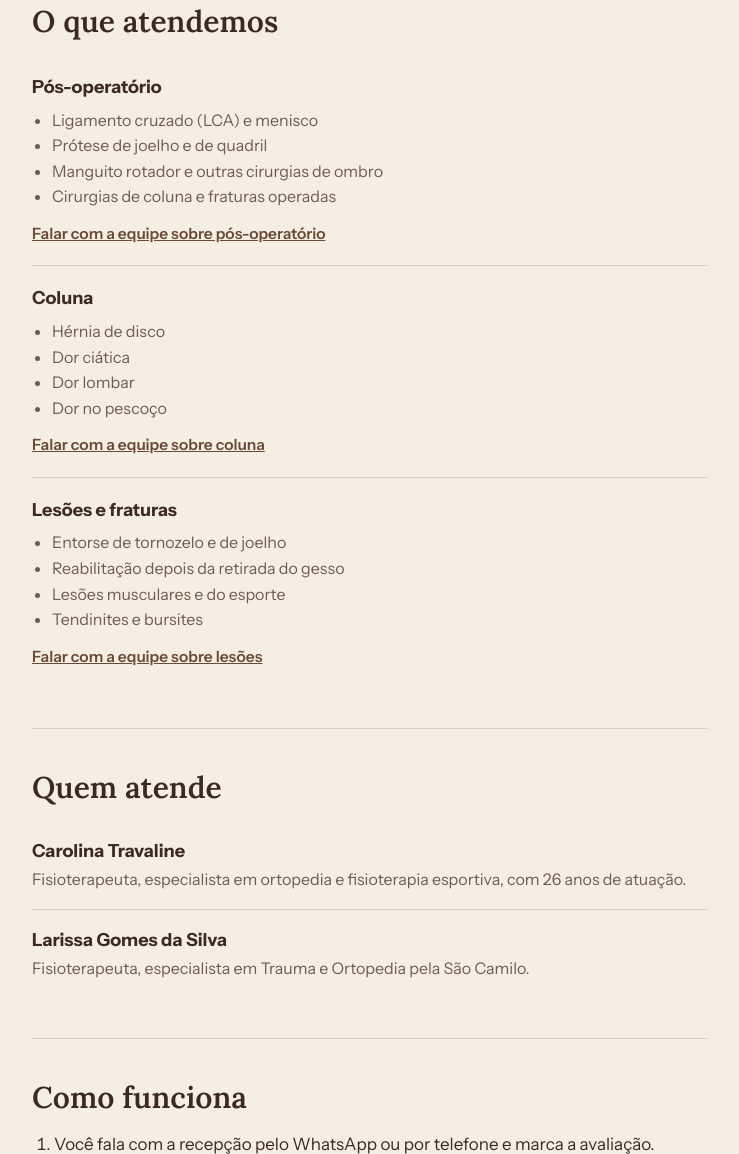
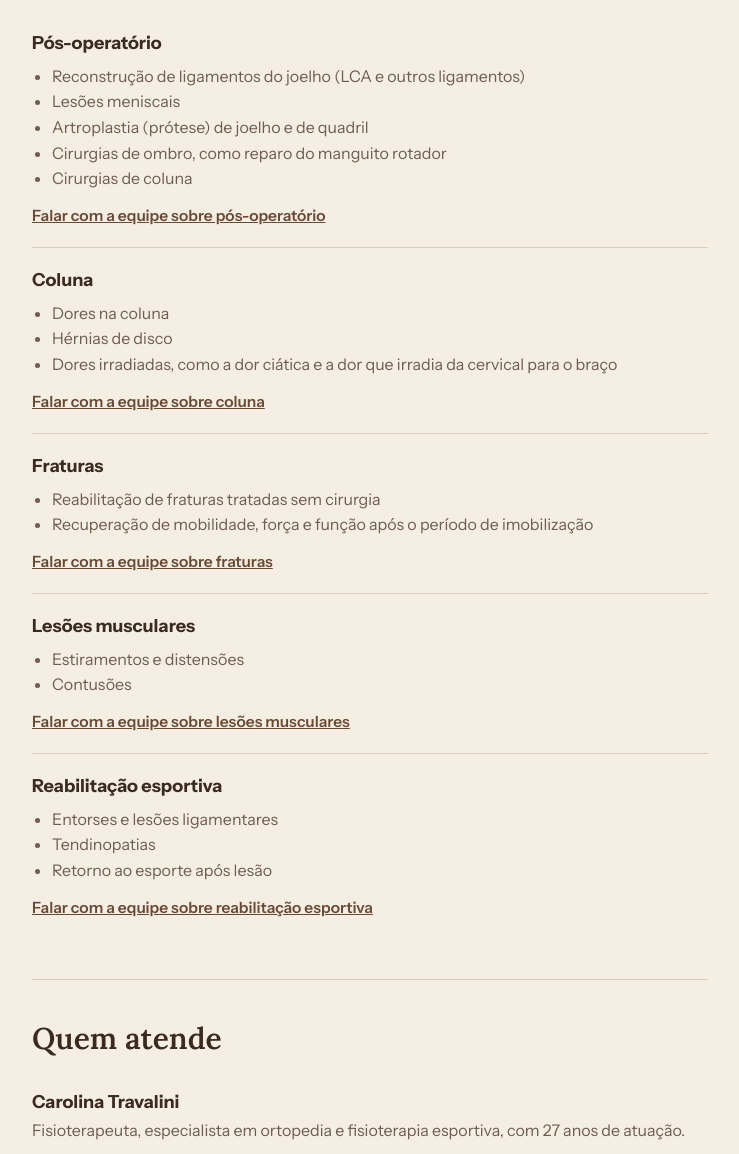
Before and after one commit to gocosta24-code/TOinfantilCasaOliveira, a plain HTML site: page fisioterapia/index.html in a window 1280 px wide. Shown: the part 1202-2356 px from the top of the page, without its empty margins (270-1009 px from the left). Drawn offline with Linux system fonts and the light colour scheme.

Commit message:
LP fisioterapia: ajustes da Carolina (áreas, nomenclatura técnica, sem 'atendimento individual')
Co-Authored-By: Claude Opus 5.5 <noreply@anthropic.com>
Claude-Session: https://claude.ai/code/session_019HKackEBFXvkqDK37YKE5T

```diff
--- a/fisioterapia/index.html
+++ b/fisioterapia/index.html
@@ -4,7 +4,7 @@
 <meta charset="UTF-8">
 <meta name="viewport" content="width=device-width, initial-scale=1">
 <title>Fisioterapia Ortopédica no Bairro Saúde, São Paulo | Casa Oliveira Saúde</title>
-<meta name="description" content="Fisioterapia ortopédica na Rua Dr. Samuel Porto, 396, perto do Metrô Saúde. Pós-operatório, dor na coluna, lesões e fraturas. Atendimento individual e particular, com nota fiscal para reembolso.">
+<meta name="description" content="Fisioterapia ortopédica e esportiva na Rua Dr. Samuel Porto, 396, perto do Metrô Saúde. Pós-operatório, coluna, fraturas, lesões musculares e reabilitação esportiva. Particular, com nota fiscal para reembolso.">
 <link rel="preconnect" href="https://fonts.googleapis.com">
 <link rel="preconnect" href="https://fonts.gstatic.com" crossorigin>
 <link href="https://fonts.googleapis.com/css2?family=Lora:wght@500;600&family=Instrument+Sans:wght@400;500;600;700&display=swap" rel="stylesheet">
@@ -96,7 +96,7 @@
 
   <section class="hero">
     <h1 id="h-title">Fisioterapia ortopédica no bairro Saúde</h1>
-    <p class="sub" id="h-sub">Pós-operatório, dor na coluna, lesões e fraturas. Atendimento individual na Rua Dr. Samuel Porto, 396, a cinco minutos do Metrô Saúde.</p>
+    <p class="sub" id="h-sub">Pós-operatório, coluna, fraturas, lesões musculares e reabilitação esportiva. Na Rua Dr. Samuel Porto, 396, a cinco minutos do Metrô Saúde.</p>
 
     <div class="actions">
       <a class="btn btn-main wpp" id="wpp-hero" href="#" target="_blank" rel="noopener">Agendar avaliação pelo WhatsApp</a>
@@ -104,7 +104,6 @@
     </div>
 
     <ul class="facts">
-      <li>Uma fisioterapeuta por paciente, durante toda a sessão</li>
       <li>Não precisa de pedido médico para agendar</li>
       <li>Particular, com nota fiscal e relatório para pedir reembolso ao plano</li>
       <li>Programa de reabilitação parcelado em até 10x sem juros</li>
@@ -124,10 +123,11 @@
     <div class="area" id="pos-operatorio">
       <h3>Pós-operatório</h3>
       <ul>
-        <li>Ligamento cruzado (LCA) e menisco</li>
-        <li>Prótese de joelho e de quadril</li>
-        <li>Manguito rotador e outras cirurgias de ombro</li>
-        <li>Cirurgias de coluna e fraturas operadas</li>
+        <li>Reconstrução de ligamentos do joelho (LCA e outros ligamentos)</li>
+        <li>Lesões meniscais</li>
+        <li>Artroplastia (prótese) de joelho e de quadril</li>
+        <li>Cirurgias de ombro, como reparo do manguito rotador</li>
+        <li>Cirurgias de coluna</li>
       </ul>
       <a class="wpp" data-msg="Olá! Fiz uma cirurgia e gostaria de agendar uma avaliação de fisioterapia." href="#" target="_blank" rel="noopener">Falar com a equipe sobre pós-operatório</a>
     </div>
@@ -135,31 +135,47 @@
     <div class="area" id="coluna">
       <h3>Coluna</h3>
       <ul>
-        <li>Hérnia de disco</li>
-        <li>Dor ciática</li>
-        <li>Dor lombar</li>
-        <li>Dor no pescoço</li>
+        <li>Dores na coluna</li>
+        <li>Hérnias de disco</li>
+        <li>Dores irradiadas, como a dor ciática e a dor que irradia da cervical para o braço</li>
       </ul>
       <a class="wpp" data-msg="Olá! Estou com dor na coluna e gostaria de agendar uma avaliação de fisioterapia." href="#" target="_blank" rel="noopener">Falar com a equipe sobre coluna</a>
     </div>
 
-    <div class="area" id="lesoes">
-      <h3>Lesões e fraturas</h3>
+    <div class="area" id="fraturas">
+      <h3>Fraturas</h3>
       <ul>
-        <li>Entorse de tornozelo e de joelho</li>
-        <li>Reabilitação depois da retirada do gesso</li>
-        <li>Lesões musculares e do esporte</li>
-        <li>Tendinites e bursites</li>
+        <li>Reabilitação de fraturas tratadas sem cirurgia</li>
+        <li>Recuperação de mobilidade, força e função após o período de imobilização</li>
       </ul>
-      <a class="wpp" data-msg="Olá! Tive uma lesão e gostaria de agendar uma avaliação de fisioterapia." href="#" target="_blank" rel="noopener">Falar com a equipe sobre lesões</a>
+      <a class="wpp" data-msg="Olá! Tive uma fratura e gostaria de agendar uma avaliação de fisioterapia." href="#" target="_blank" rel="noopener">Falar com a equipe sobre fraturas</a>
+    </div>
+
+    <div class="area" id="lesoes-musculares">
+      <h3>Lesões musculares</h3>
+      <ul>
+        <li>Estiramentos e distensões</li>
+        <li>Contusões</li>
+      </ul>
+      <a class="wpp" data-msg="Olá! Tive uma lesão muscular e gostaria de agendar uma avaliação de fisioterapia." href="#" target="_blank" rel="noopener">Falar com a equipe sobre lesões musculares</a>
+    </div>
+
+    <div class="area" id="esportiva">
+      <h3>Reabilitação esportiva</h3>
+      <ul>
+        <li>Entorses e lesões ligamentares</li>
+        <li>Tendinopatias</li>
+        <li>Retorno ao esporte após lesão</li>
+      </ul>
+      <a class="wpp" data-msg="Olá! Tive uma lesão no esporte e gostaria de agendar uma avaliação de fisioterapia." href="#" target="_blank" rel="noopener">Falar com a equipe sobre reabilitação esportiva</a>
     </div>
   </section>
 
   <section>
     <h2>Quem atende</h2>
     <div class="person">
-      <b>Carolina Travaline</b>
-      <span>Fisioterapeuta, especialista em ortopedia e fisioterapia esportiva, com 26 anos de atuação.</span>
+      <b>Carolina Travalini</b>
+      <span>Fisioterapeuta, especialista em ortopedia e fisioterapia esportiva, com 27 anos de atuação.</span>
     </div>
     <div class="person">
       <b>Larissa Gomes da Silva</b>
@@ -232,14 +248,14 @@
   // Título e mensagem de acordo com o anúncio: ?n=pos | coluna | lesao
   const NICHOS = {
     pos:    { title: 'Fisioterapia pós-operatória no bairro Saúde',
-              sub: 'Joelho, quadril, ombro e coluna. Atendimento individual na Rua Dr. Samuel Porto, 396, a cinco minutos do Metrô Saúde.',
-              msg: 'Olá! Fiz uma cirurgia e gostaria de agendar uma avaliação de fisioterapia.', area: 'pos-operatorio' },
+              sub: 'Reconstrução ligamentar, lesões meniscais, próteses de joelho e de quadril, cirurgias de ombro e de coluna. Na Rua Dr. Samuel Porto, 396, a cinco minutos do Metrô Saúde.',
+              msg: 'Olá! Fiz uma cirurgia e gostaria de agendar uma avaliação de fisioterapia.', areas: ['pos-operatorio'] },
     coluna: { title: 'Fisioterapia para coluna no bairro Saúde',
-              sub: 'Hérnia de disco, dor ciática, dor lombar e no pescoço. Atendimento individual na Rua Dr. Samuel Porto, 396, a cinco minutos do Metrô Saúde.',
-              msg: 'Olá! Estou com dor na coluna e gostaria de agendar uma avaliação de fisioterapia.', area: 'coluna' },
-    lesao:  { title: 'Fisioterapia para lesões e fraturas no bairro Saúde',
-              sub: 'Entorses, retirada do gesso, lesões musculares e do esporte. Atendimento individual na Rua Dr. Samuel Porto, 396, a cinco minutos do Metrô Saúde.',
-              msg: 'Olá! Tive uma lesão e gostaria de agendar uma avaliação de fisioterapia.', area: 'lesoes' }
+              sub: 'Dores na coluna, hérnias de disco e dores irradiadas, como a ciática. Na Rua Dr. Samuel Porto, 396, a cinco minutos do Metrô Saúde.',
+              msg: 'Olá! Estou com dor na coluna e gostaria de agendar uma avaliação de fisioterapia.', areas: ['coluna'] },
+    lesao:  { title: 'Fisioterapia para fraturas e lesões no bairro Saúde',
+              sub: 'Fraturas, lesões musculares e reabilitação esportiva. Na Rua Dr. Samuel Porto, 396, a cinco minutos do Metrô Saúde.',
+              msg: 'Olá! Tive uma lesão e gostaria de agendar uma avaliação de fisioterapia.', areas: ['fraturas','lesoes-musculares','esportiva'] }
   };
   const BASE = 'https://wa.me/5511965790254?text=';
   let msgPadrao = 'Olá! Gostaria de agendar uma avaliação de fisioterapia.';
@@ -248,8 +264,8 @@
     document.getElementById('h-title').textContent = n.title;
     document.getElementById('h-sub').textContent = n.sub;
     msgPadrao = n.msg;
-    const a = document.getElementById(n.area);
-    if (a) { a.classList.add('hit'); a.parentNode.insertBefore(a, a.parentNode.querySelector('.area')); }
+    const first = document.querySelector('.area');
+    n.areas.forEach(id => { const a = document.getElementById(id); if (a) { a.classList.add('hit'); first.parentNode.insertBefore(a, first); } });
   }
   document.querySelectorAll('a.wpp').forEach(a => { a.href = BASE + encodeURIComponent(a.dataset.msg || msgPadrao); });
 
```
